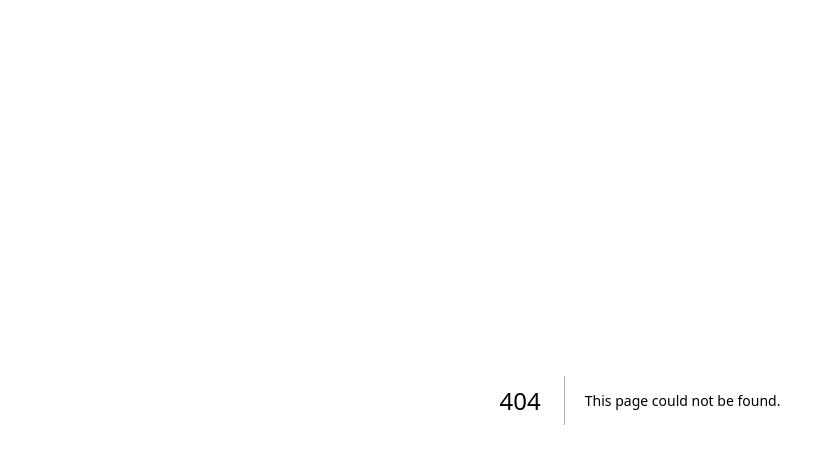
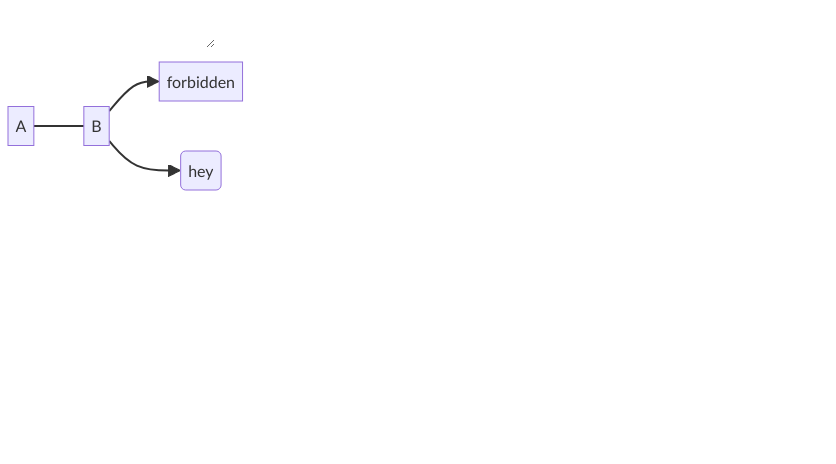
Before and after one commit to Ampoi/portfolio, a Next.js app: page /graph in a window 1280 px wide. Before the commit this address had no page. Shown: the top 464 px of the page, without its empty margins (0-836 px from the left). Built offline with nearby package versions, Linux system fonts and the light colour scheme.

Commit message:
mermaidをできるページを作った

```diff
--- /dev/null
+++ b/app/graph/page.tsx
@@ -0,0 +1,24 @@
+'use client'
+
+import mermaid from "mermaid"
+import { useEffect, useRef } from "react";
+
+export default function Page(){
+    const canvas = useRef<HTMLDivElement>(null)
+    const src = useRef(`graph LR
+    A --- B
+    B --> C[fa:fa-ban forbidden]
+    B --> D(fa:fa-spinner hey);`)
+
+    useEffect(() => {
+        if(src && canvas.current){ mermaid.init({}, canvas.current); }
+    }, [canvas.current, src])
+
+    return (
+        <main>
+            <textarea
+                />
+            <div ref={canvas}>{ src.current }</div>
+        </main>
+    )
+}
--- a/package.json
+++ b/package.json
@@ -18,6 +18,7 @@
     "bootstrap-icons": "^1.10.5",
     "imagemin": "^8.0.1",
     "imagemin-webp": "^8.0.0",
+    "mermaid": "^10.3.1",
     "next": "13.4.10",
     "postcss": "8.4.26",
     "react": "18.2.0",
```
Also changed, not shown: 1 other file (tests, documents, lock files or other folders).
